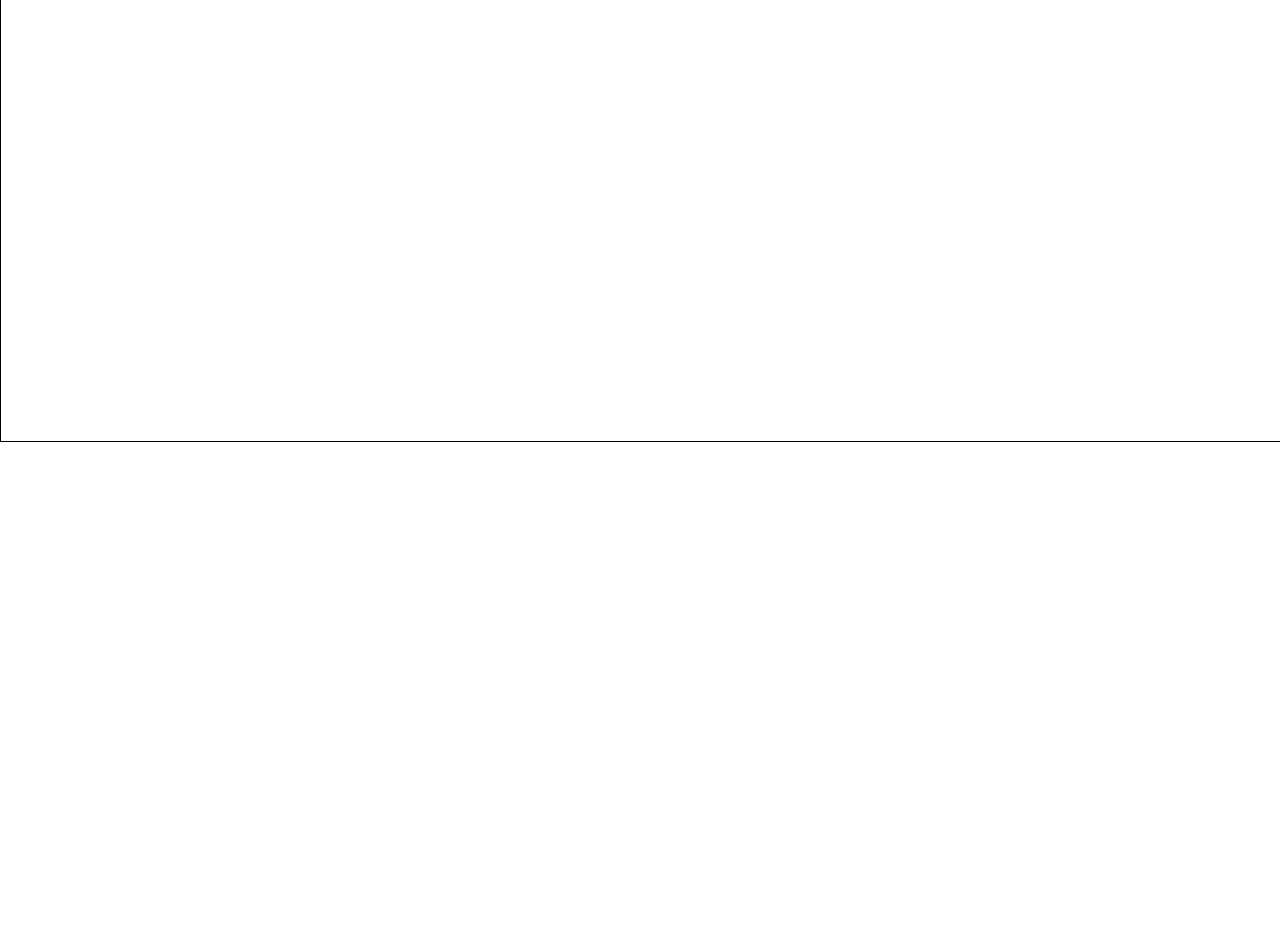
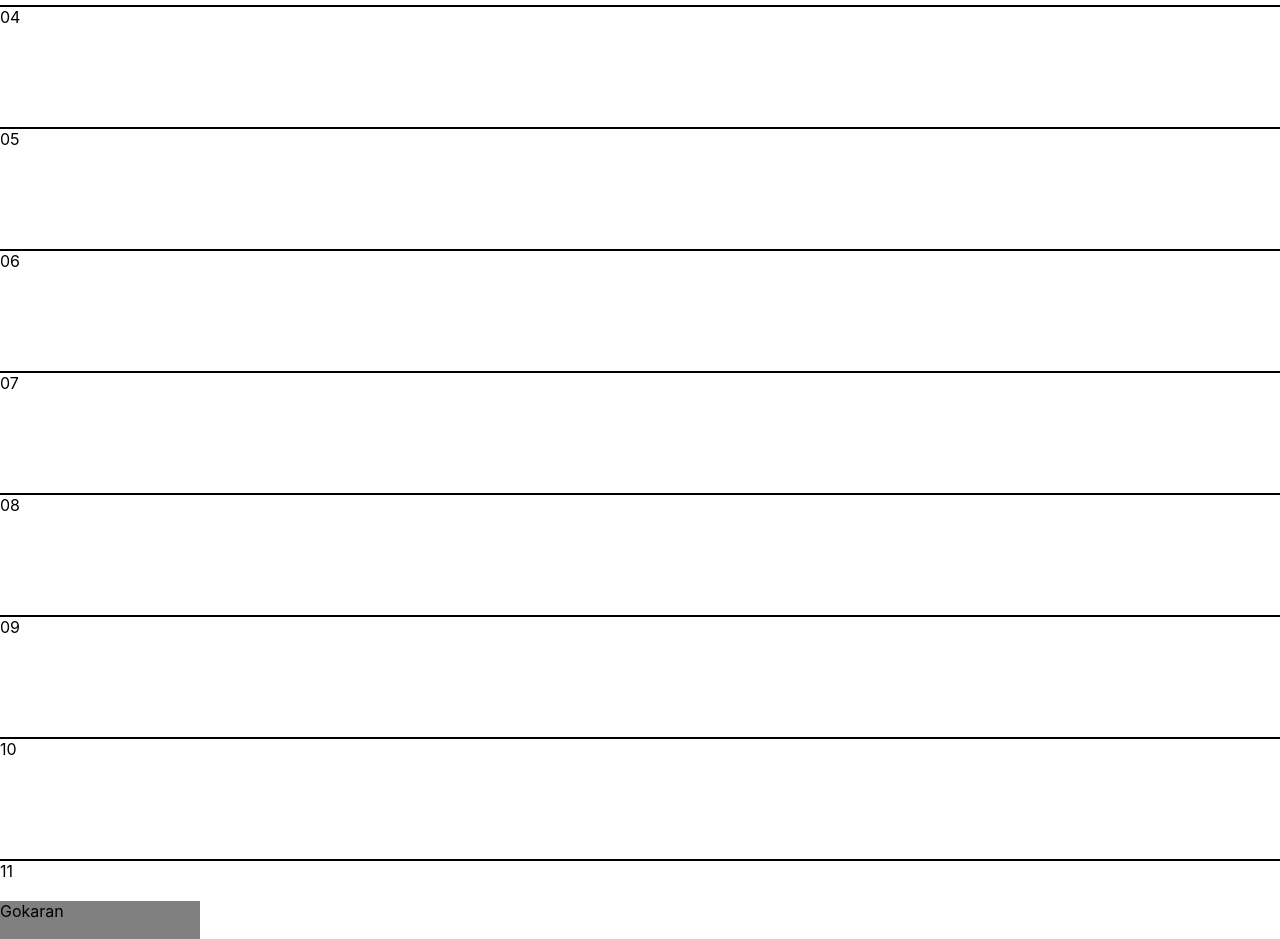
Before and after one commit to kjindal0802/react-lld-hld, a React (Create React App) app: page / in a window 1280 px wide. Shown: the part 360-1299 px from the top of the page. Before the commit the page ends 806 px from the top, so only its background shows below. Built offline with nearby package versions, Linux system fonts and the light colour scheme.

Commit message:
Calendar

```diff
--- /dev/null
+++ b/src/Calendar.css
@@ -0,0 +1,23 @@
+.event-container {
+  display: flex;
+  flex-direction: column;
+}
+
+.event-timeline {
+  display: flex;
+  flex-direction: column;
+  height: 120px;
+  border-top: 1px solid black;
+  border-bottom: 1px solid black;
+}
+
+.event-items {
+  display: flex;
+}
+
+.event-item {
+  position: relative;
+  width: 200px;
+  background-color: grey;
+  color: black;
+}
--- /dev/null
+++ b/src/Calendar.js
@@ -0,0 +1,85 @@
+import React, { useState } from "react";
+import "./Calendar.css";
+
+const data = [
+  {
+    id: 1,
+    name: "Gokaran",
+    startTime: "1310",
+    endTime: "1450",
+  },
+  {
+    id: 2,
+    name: "Gokaran",
+    startTime: "1110",
+    endTime: "1150",
+  },
+  {
+    id: 3,
+    name: "Gokaran",
+    startTime: "1320",
+    endTime: "1350",
+  },
+];
+
+const time = [
+  "01",
+  "02",
+  "03",
+  "04",
+  "05",
+  "06",
+  "07",
+  "08",
+  "09",
+  "10",
+  "11",
+  "12",
+  "13",
+  "14",
+  "15",
+  "16",
+];
+
+const getEventsInTimeline = (startingTime) => {
+  let blockHeight = 10;
+  let currentEvents = data.filter(({ startTime }) => {
+    return startingTime === startTime.substring(0, 2);
+  });
+
+  let resData = [];
+  currentEvents.forEach(({ name, startTime, endTime }) => {
+    let topIndex = Number(startTime.substring(2, 4)) / 5;
+    let difference = Number(endTime.substring(0, 2)) - Number(startTime.substring(0, 2));
+    let endIndex = (Number(endTime - startTime) / 5) - (difference * 8);
+
+    console.log(topIndex, endIndex, difference);
+    resData.push(
+      <div
+        className="event-item"
+        style={{ top: topIndex * blockHeight, height: endIndex * blockHeight }}
+      >
+        {name}
+      </div>
+    );
+  });
+
+  return resData;
+};
+
+export default function App() {
+  const [events, setEvents] = useState(data);
+
+  return (
+    <div className="event-container">
+      {time.map((val) => {
+        return (
+          <div className="event-timeline">
+            {val}
+            <div className="event-items">{getEventsInTimeline(val)}</div>
+          </div>
+        );
+      })}
+    </div>
+  );
+}
--- a/src/index.js
+++ b/src/index.js
@@ -44,7 +44,9 @@ import store from "./AGGrid/store";
 // import App from "./IntersectionObserver";
 // import App from "./NestedComment";
 // import App from "./Carousel";
-import App from "./Whiteboard";
+// import App from "./Whiteboard";
+// import App from "./InfiniteScroll1";
+import App from "./Calendar";
 
 // const store = createStore(
 //   rootReducer,
```
Also changed, not shown: src/InfiniteScroll1.js (added, +91 -0 lines).
